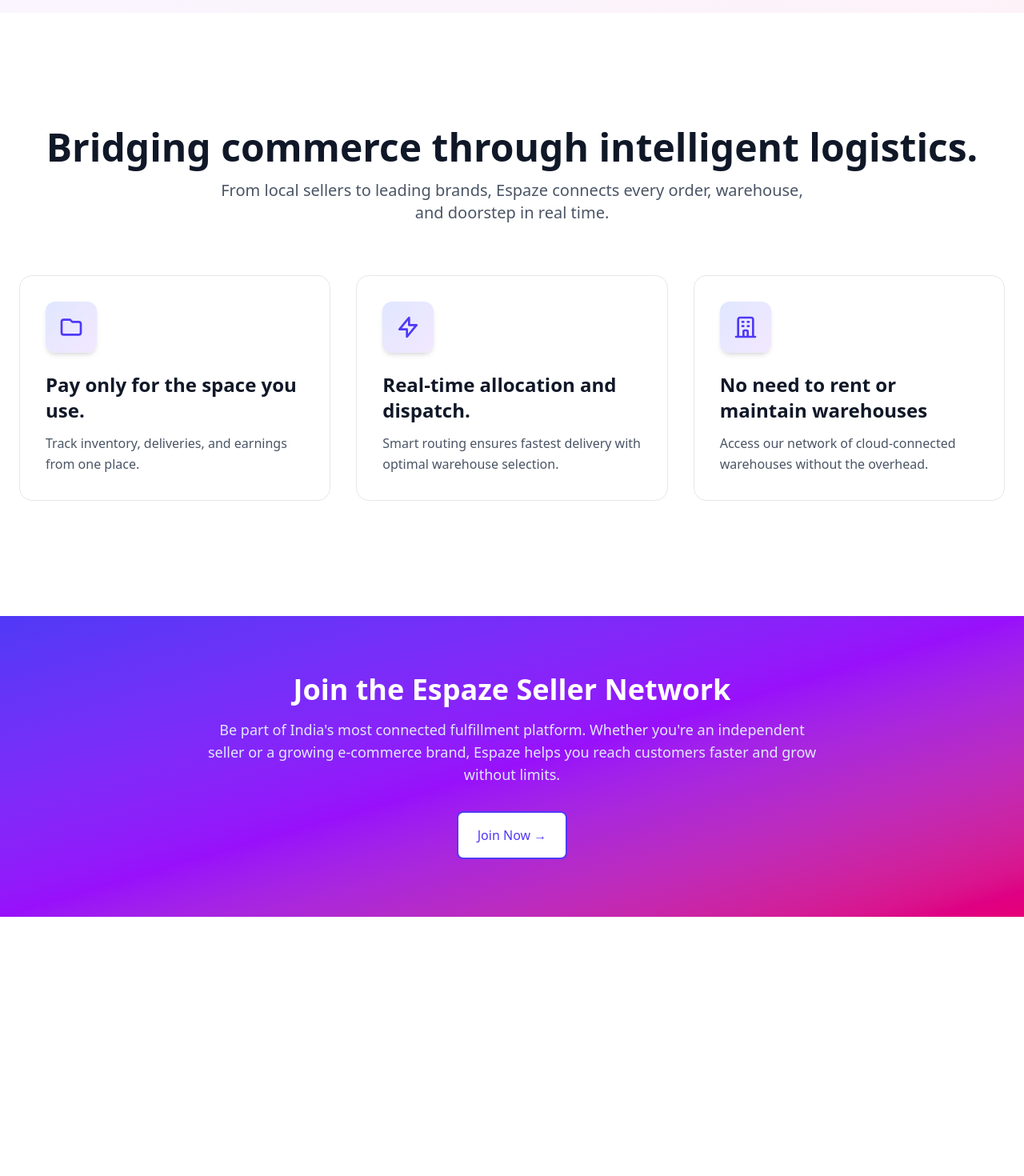
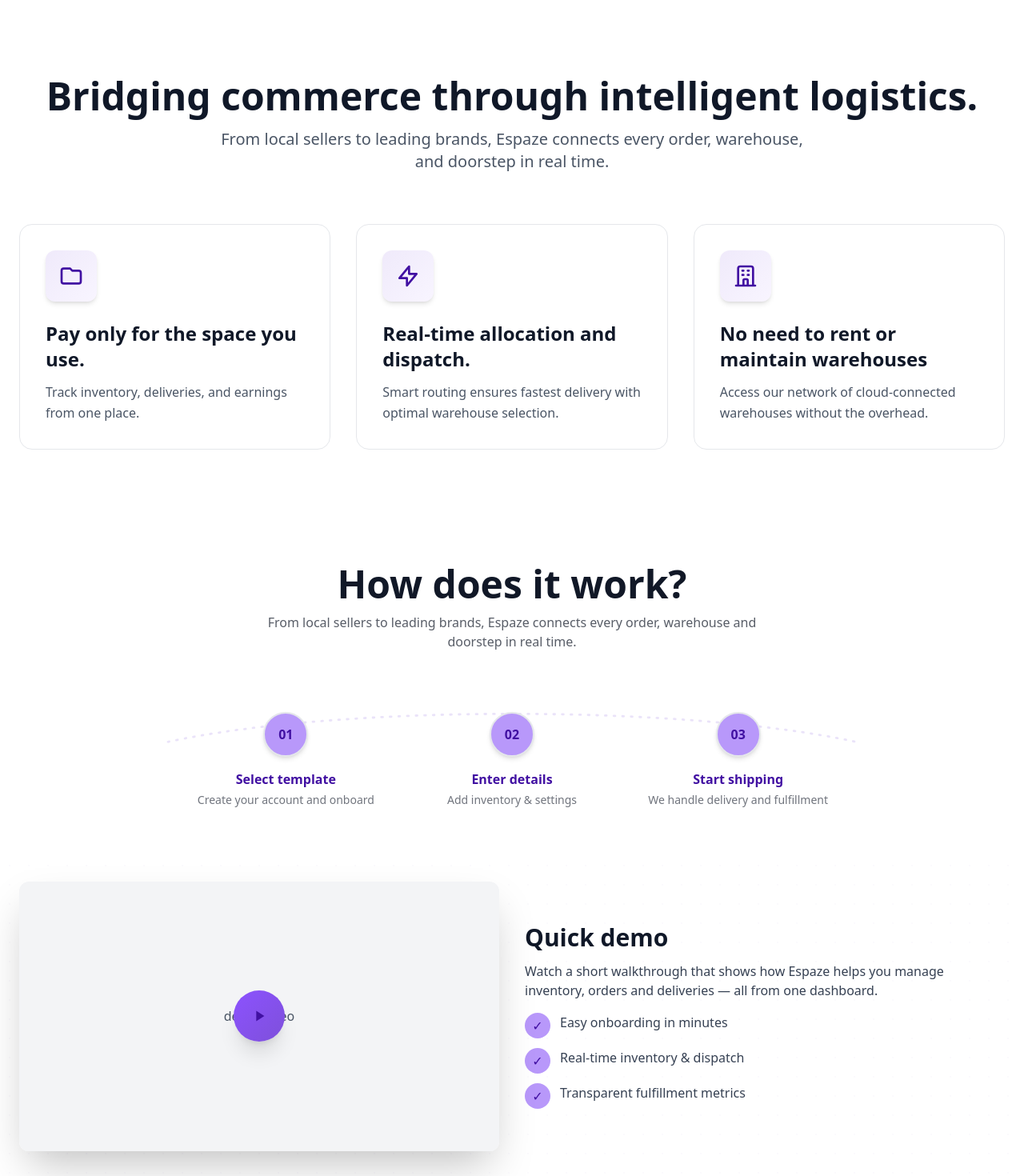
Before and after one commit to espazeindia/espazeLandingPage, a Next.js app: page /seller in a window 1280 px wide. Shown: the part 720-2190 px from the top of the page at 80% size. Before the commit the page ends 1866 px from the top, so only its background shows below. Built offline with nearby package versions, Linux system fonts and the light colour scheme.

Commit message:
demo section , how it works section for seller page

```diff
--- a/app/globals.css
+++ b/app/globals.css
@@ -4,6 +4,20 @@
   --background: #ffffff;
   --foreground: #171717;
   --spacing: 0.25rem;
+  /* Espaze brand palette */
+  --espaze-primary: #4110a2; /* Primary / Dominant */
+  --espaze-mid: #7e50da; /* Primary (mid / gradient) */
+  --espaze-accent: #8c52ff; /* Accent / Bright */
+  --espaze-light: #b898fa; /* Light accent / neutral */
+  --espaze-chart1: #b974f4;
+  --espaze-chart2: #fd5934;
+  --espaze-chart3: #f59e0b;
+  --espaze-chart4: #0891b2;
+  --espaze-bg: #ffffff;
+  --espaze-text-dark: #111827;
+  --espaze-border: #e5e7eb;
+  /* compatibility: single espaze purple variable (primary) */
+  --espaze-purple: var(--espaze-primary);
 }
 
 @media (prefers-color-scheme: dark) {
@@ -23,3 +37,87 @@
   padding-inline: calc(var(--spacing) * 6);
   padding-block: 2rem;
 }
+
+/* helper vertical padding classes using the project's --spacing variable
+   - Tailwind's py-20 = 5rem  -> calc(var(--spacing) * 20) (0.25rem * 20 = 5rem)
+   - Tailwind's md:py-28 = 7rem -> calc(var(--spacing) * 28)
+*/
+/* Put custom utility classes into Tailwind's utilities layer so they don't get
+   overridden by generated utilities. This also allows Tailwind to include them
+   in the correct order and respect responsive breakpoints via @screen.
+*/
+@layer utilities {
+  .py-20 {
+    padding-block: calc(var(--spacing) * 20) !important;
+  }
+}
+
+/* Espaze utility color helpers using the single espaze purple variable */
+@layer utilities {
+  .bg-espaze {
+    background-color: var(--espaze-purple) !important;
+  }
+
+  .text-espaze {
+    color: var(--espaze-purple) !important;
+  }
+
+  .border-espaze {
+    border-color: var(--espaze-purple) !important;
+  }
+
+  .bg-espaze-soft {
+    /* light, airy background using the espaze purple at low opacity */
+    background: linear-gradient(to bottom right, rgba(126,80,218,0.08), rgba(140,82,255,0.06));
+  }
+
+  /* feature card hover border using the espaze color */
+  .feature-hover {
+    border-color: transparent;
+    transition: border-color 0.25s ease;
+  }
+
+  .group.feature:hover .feature-hover {
+    border-color: var(--espaze-purple);
+  }
+
+  /* Wider content container used on seller pages to reduce empty gutters
+     - Use a sensible max-width and increase at larger breakpoints. */
+  .container-wide {
+    max-width: 1100px;
+    width: 100%;
+    margin-inline: auto;
+  }
+
+  @media (min-width: 1280px) {
+    .container-wide {
+      max-width: 1400px;
+    }
+  }
+
+  /* subtle dotted background for seller pages to reduce perceived empty space */
+  .seller-bg {
+    background-image: radial-gradient(rgba(65,16,162,0.02) 1px, transparent 1px);
+    background-size: 24px 24px;
+    background-repeat: repeat;
+  }
+
+  /* full-page espaze background with subtle texture for seller pages (darkened) */
+  .espaze-site-bg {
+    background: linear-gradient(180deg, var(--espaze-primary), var(--espaze-mid));
+    position: relative;
+    overflow: hidden;
+    /* subtle overlay texture */
+    background-image: radial-gradient(rgba(255,255,255,0.02) 1px, transparent 1px), linear-gradient(180deg, var(--espaze-primary), var(--espaze-mid));
+    background-size: 28px 28px, auto;
+    background-repeat: repeat, no-repeat;
+    color: var(--espaze-text-dark);
+  }
+
+  /* helper to tone down background behind white cards so they stand out */
+  .card-lift {
+    background: rgba(255,255,255,0.96);
+    box-shadow: 0 8px 30px rgba(2,6,23,0.12);
+    border-radius: 12px;
+  }
+}
--- a/app/seller/page.tsx
+++ b/app/seller/page.tsx
@@ -1,6 +1,8 @@
 import Navbar from "@/src/components/shared/Navbar";
 import HeroSection from "@/src/components/seller/HeroSection";
 import FeaturesSection from "@/src/components/seller/FeaturesSection";
+import DemoSection from "@/src/components/seller/DemoSection";
+import HowItWorksSection from "@/src/components/seller/HowItWorksSection";
 import JoinNetworkSection from "@/src/components/seller/JoinNetworkSection";
 
 export default function SellerPage() {
@@ -8,9 +10,11 @@
     <div className="bg-white text-black font-sans min-h-screen">
       <Navbar />
       <main className="w-full">
-        <HeroSection />
-        <FeaturesSection />
-        <JoinNetworkSection />
+  <HeroSection />
+  <FeaturesSection />
+  <HowItWorksSection />
+  <DemoSection />
+  <JoinNetworkSection />
       </main>
     </div>
   );
--- /dev/null
+++ b/src/components/seller/DemoSection.tsx
@@ -0,0 +1,48 @@
+export default function DemoSection() {
+  const steps = [
+    { id: 1, label: "01", text: "Sign up & onboard" },
+    { id: 2, label: "02", text: "List inventory" },
+    { id: 3, label: "03", text: "Start shipping" },
+  ];
+
+  return (
+    <section className="w-full seller-bg">
+      <div className="container-wide mx-auto px-6 lg:px-16 py-12">
+        <div className="grid grid-cols-1 lg:grid-cols-2 gap-8 items-center">
+          <div>
+            <div className="relative rounded-xl overflow-hidden shadow-2xl bg-white">
+              <div className="aspect-video w-full bg-gray-100 flex items-center justify-center">
+                <div className="text-gray-600">demo video</div>
+              </div>
+
+              <button aria-label="Play demo" className="absolute left-1/2 top-1/2 -translate-x-1/2 -translate-y-1/2 shadow-xl rounded-full w-16 h-16 flex items-center justify-center" style={{ background: 'linear-gradient(135deg, var(--espaze-accent), var(--espaze-mid))', color: 'var(--espaze-primary)'}}>
+                <svg width="22" height="22" viewBox="0 0 24 24" fill="currentColor" xmlns="http://www.w3.org/2000/svg">
+                  <path d="M8 5v14l11-7-11-7z" />
+                </svg>
+              </button>
+            </div>
+          </div>
+
+          <div>
+            <h3 className="text-2xl md:text-3xl font-semibold text-gray-900">Quick demo</h3>
+            <p className="text-gray-700 mt-3">Watch a short walkthrough that shows how Espaze helps you manage inventory, orders and deliveries — all from one dashboard.</p>
+            <ul className="mt-4 space-y-3 text-gray-700">
+              <li className="flex items-start">
+                <span className="inline-flex items-center justify-center w-8 h-8 rounded-full mr-3" style={{ background: 'var(--espaze-light)', color: 'var(--espaze-primary)'}}>✓</span>
+                <span>Easy onboarding in minutes</span>
+              </li>
+              <li className="flex items-start">
+                <span className="inline-flex items-center justify-center w-8 h-8 rounded-full mr-3" style={{ background: 'var(--espaze-light)', color: 'var(--espaze-primary)'}}>✓</span>
+                <span>Real-time inventory &amp; dispatch</span>
+              </li>
+              <li className="flex items-start">
+                <span className="inline-flex items-center justify-center w-8 h-8 rounded-full mr-3" style={{ background: 'var(--espaze-light)', color: 'var(--espaze-primary)'}}>✓</span>
+                <span>Transparent fulfillment metrics</span>
+              </li>
+            </ul>
+          </div>
+        </div>
+      </div>
+    </section>
+  );
+}
--- a/src/components/seller/FeaturesSection.tsx
+++ b/src/components/seller/FeaturesSection.tsx
@@ -30,23 +30,26 @@
 
 const FeatureCard = memo(({ feature }: { feature: Feature }) => {
   return (
-    <div className="group relative bg-white border border-gray-200 rounded-2xl p-8 hover:shadow-2xl transition-all duration-300 hover:-translate-y-2">
-      {/* Icon */}
-      <div className="w-16 h-16 bg-gradient-to-br from-indigo-100 to-purple-100 rounded-xl mb-6 flex items-center justify-center shadow-md group-hover:shadow-lg transition-shadow">
+  <div className="group feature relative bg-white border border-gray-200 rounded-2xl p-8 hover:shadow-2xl transition-all duration-300 hover:-translate-y-2">
+      <div
+        className="w-16 h-16 rounded-xl mb-6 flex items-center justify-center shadow-md group-hover:shadow-lg transition-shadow"
+        style={{
+          background: 'linear-gradient(to bottom right, rgba(126,80,218,0.12), rgba(140,82,255,0.06))',
+        }}
+      >
         <svg
-          className="w-8 h-8 text-indigo-600"
+          className="w-8 h-8"
           fill="none"
-          stroke="currentColor"
+          style={{ color: 'var(--espaze-primary)' }}
           viewBox="0 0 24 24"
           strokeWidth="2"
           strokeLinecap="round"
           strokeLinejoin="round"
         >
-          <path d={feature.iconPath} />
+          <path d={feature.iconPath} stroke="currentColor" />
         </svg>
       </div>
 
-      {/* Content */}
       <h3 className="text-xl md:text-2xl font-bold text-gray-900 mb-3">
         {feature.title}
       </h3>
@@ -54,8 +57,7 @@
         {feature.description}
       </p>
 
-      {/* Hover Border Effect */}
-      <div className="absolute inset-0 rounded-2xl border-2 border-transparent group-hover:border-indigo-500 transition-all duration-300" />
+      <div className="absolute inset-0 rounded-2xl border-2 feature-hover" />
     </div>
   );
 });
@@ -65,8 +67,7 @@
 const FeaturesSection = memo(() => {
   return (
     <section className="bg-white py-20 md:py-28">
-      <div className="max-w-7xl mx-auto px-6">
-        {/* Section Heading */}
+      <div className="container-wide mx-auto px-6 lg:px-16">
         <div className="text-center mb-16">
           <h2 className="text-4xl md:text-5xl font-bold text-gray-900 mb-4">
             Bridging commerce through intelligent logistics.
@@ -77,7 +78,6 @@
           </p>
         </div>
 
-        {/* Features Grid */}
         <div className="grid grid-cols-1 md:grid-cols-3 gap-8">
           {FEATURES.map((feature) => (
             <FeatureCard key={feature.id} feature={feature} />
--- /dev/null
+++ b/src/components/seller/HowItWorksSection.tsx
@@ -0,0 +1,51 @@
+export default function HowItWorksSection() {
+  const steps = [
+    {
+      id: 1,
+      label: "01",
+      title: "Select template",
+      description: "Create your account and onboard",
+    },
+    {
+      id: 2,
+      label: "02",
+      title: "Enter details",
+      description: "Add inventory & settings",
+    },
+    {
+      id: 3,
+      label: "03",
+      title: "Start shipping",
+      description: "We handle delivery and fulfillment",
+    },
+  ];
+
+  return (
+    <section className="w-full bg-white">
+      <div className="container-wide mx-auto px-6 lg:px-16 py-12">
+        <h2 className="text-4xl md:text-5xl font-bold text-center text-[var(--espaze-text-dark)]">How does it work?</h2>
+        <p className="text-center mt-3 max-w-2xl mx-auto text-[rgba(17,24,39,0.7)]">From local sellers to leading brands, Espaze connects every order, warehouse and doorstep in real time.</p>
+
+        <div className="relative mt-12">
+          <div className="max-w-4xl mx-auto relative px-6">
+            <svg className="absolute inset-0 w-full h-28 pointer-events-none" viewBox="0 0 1000 120" preserveAspectRatio="none" aria-hidden>
+              <path d="M20 70 C 260 20, 740 20, 980 70" fill="none" stroke="rgba(126,80,218,0.16)" strokeWidth="3" strokeLinecap="round" strokeDasharray="2 10" />
+            </svg>
+
+            <div className="relative z-10 flex justify-between items-center h-28">
+              {steps.map((s) => (
+                <div key={s.id} className="flex flex-col items-center w-1/3 px-2">
+                  <div className="w-14 h-14 rounded-full flex items-center justify-center font-semibold shadow-md" style={{ background: 'var(--espaze-light)', color: 'var(--espaze-primary)', border: `2px solid var(--espaze-border)` }}>{s.label}</div>
+                  <div className="mt-4 text-center">
+                    <div className="font-semibold text-[var(--espaze-primary)]">{s.title}</div>
+                    <div className="text-sm mt-1 text-[rgba(17,24,39,0.6)]">{s.description}</div>
+                  </div>
+                </div>
+              ))}
+            </div>
+          </div>
+        </div>
+      </div>
+    </section>
+  );
+}
--- a/src/components/seller/JoinNetworkSection.tsx
+++ b/src/components/seller/JoinNetworkSection.tsx
@@ -4,26 +4,21 @@
 const JoinNetworkSection = memo(() => {
   return (
     <section
-      className="bg-gradient-to-br from-indigo-600 via-purple-600 to-pink-600 py-16 md:py-24"
-      style={{ paddingBlock: 'calc(var(--spacing) * 10)' }}
+      className="py-16 md:py-24"
+      style={{ paddingBlock: 'calc(var(--spacing) * 10)', background: 'linear-gradient(90deg, var(--espaze-primary), var(--espaze-mid))' }}
     >
-      <div className="max-w-7xl mx-auto px-6">
+  <div className="container-wide mx-auto px-6 lg:px-16">
         <div className="text-center">
-          {/* Heading */}
           <h2 className="text-3xl md:text-4xl font-bold text-white mb-4">
             Join the Espaze Seller Network
           </h2>
-
-          {/* Description */}
-          <div className="text-indigo-100 text-base md:text-lg mb-8 max-w-3xl mx-auto">
+          <div className="text-base md:text-lg mb-8 max-w-3xl mx-auto" style={{ color: 'rgba(255,255,255,0.9)' }}>
             <p>
               Be part of India's most connected fulfillment platform. Whether you're an independent
               seller or a growing e-commerce brand, Espaze helps you reach customers faster and grow
               without limits.
             </p>
           </div>
-
-          {/* CTA Button */}
           <Button variant="secondary" size="md">
             Join Now →
           </Button>
--- a/src/components/shared/Button.tsx
+++ b/src/components/shared/Button.tsx
@@ -1,24 +1,27 @@
 import { ButtonHTMLAttributes, ReactNode, CSSProperties } from "react";
 
+type Variant = "primary" | "secondary" | "outline";
+type Size = "sm" | "md" | "lg";
+
 interface ButtonProps extends ButtonHTMLAttributes<HTMLButtonElement> {
-  variant?: "primary" | "secondary" | "outline";
-  size?: "sm" | "md" | "lg";
+  variant?: Variant;
+  size?: Size;
   children: ReactNode;
 }
 
-const buttonVariants = {
-  primary: "bg-indigo-600 hover:bg-indigo-700 text-white shadow-lg hover:shadow-xl",
-  secondary: "bg-white hover:bg-gray-50 text-indigo-600 border-2 border-indigo-600 hover:border-indigo-700",
-  outline: "bg-transparent hover:bg-indigo-50 text-indigo-600 border border-indigo-600",
+const buttonVariants: Record<Variant, string> = {
+  primary: "text-white shadow-lg hover:shadow-xl",
+  secondary: "bg-white hover:bg-gray-50 text-espaze border-2 border-espaze",
+  outline: "bg-transparent hover:bg-espaze-soft text-espaze border border-espaze",
 };
 
-const buttonSizes = {
+const buttonSizes: Record<Size, string> = {
   sm: "text-sm",
   md: "text-base",
   lg: "text-base",
 };
 
-const buttonSizeStyles: Record<string, CSSProperties> = {
+const buttonSizeStyles: Record<Size, CSSProperties> = {
   sm: { paddingInline: "calc(var(--spacing) * 5)", paddingBlock: "0.375rem" },
   md: { paddingInline: "calc(var(--spacing) * 6)", paddingBlock: "1rem" },
   lg: { paddingInline: "calc(var(--spacing) * 8)", paddingBlock: "1rem" },
@@ -39,7 +42,7 @@
   return (
     <button
       className={`rounded-lg font-medium transition-all transform hover:-translate-y-0.5 ${variantClasses} ${sizeClasses} ${className}`}
-      style={{ ...sizeStyles, ...style }}
+      style={{ background: variant === "primary" ? "var(--espaze-purple)" : undefined, ...sizeStyles, ...style }}
       {...props}
     >
       {children}
```
Also changed, not shown: src/components/home/BuyersSellersSection.tsx (+16 -10 lines), src/components/home/HowItWorksSection.tsx (+5 -7 lines), src/components/seller/HeroSection.tsx (+2 -6 lines), src/components/shared/Navbar.tsx (+4 -5 lines).
